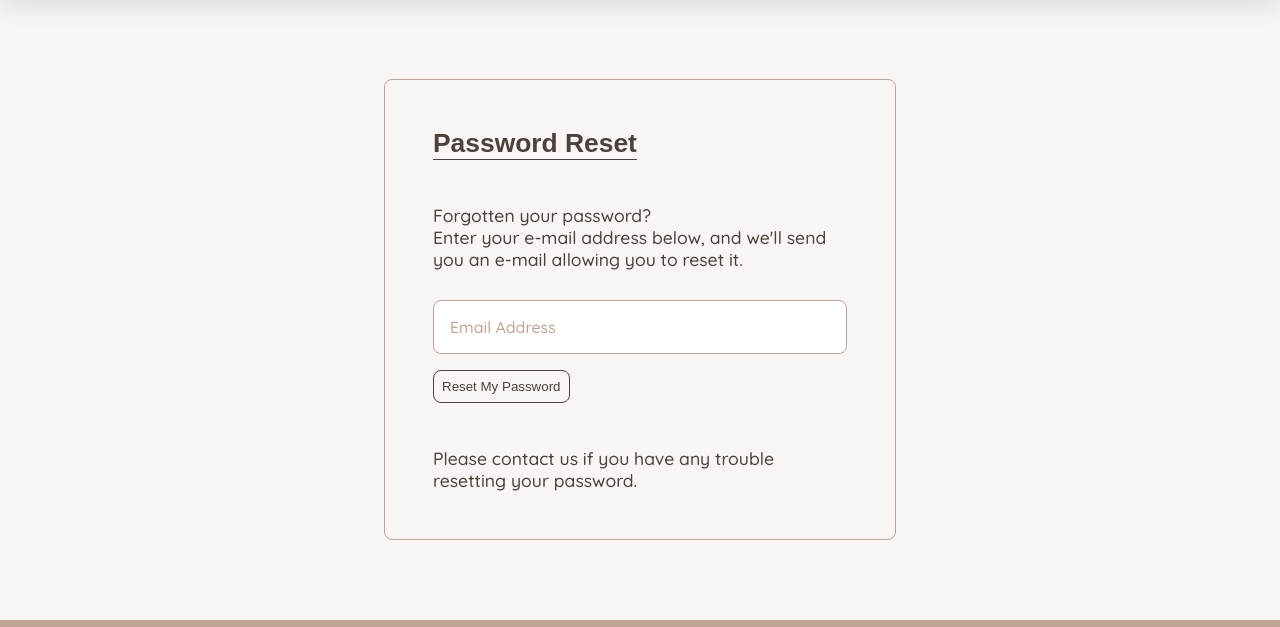
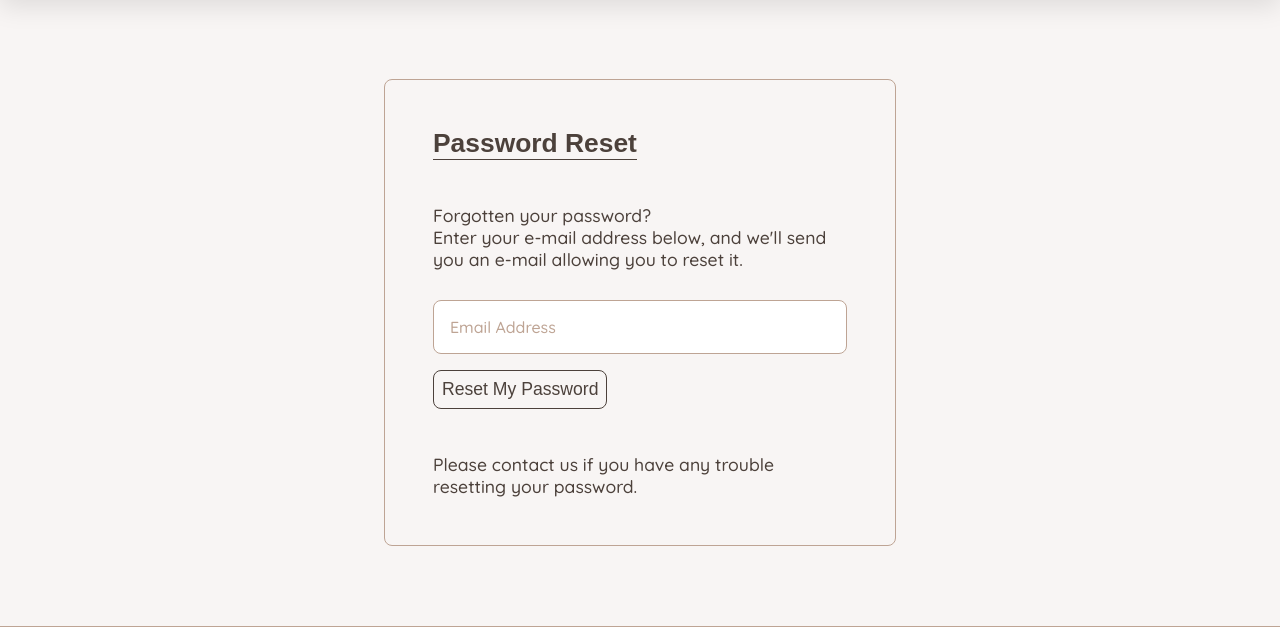
Before and after one commit to radule90/CI_PP_5, a Django app: page /account/password_reset/ in a window 1280 px wide. Shown: the part 97-724 px from the top of the page. Run offline with Django 4.2, Linux system fonts and the light colour scheme; some libraries are stand-ins or nearby versions; some web fonts are replaced.

Commit message:
Change font size of buttons

```diff
--- a/static/css/styles.css
+++ b/static/css/styles.css
@@ -802,6 +802,7 @@ td {
 .btn-cancel {
     background: var(--dark-background);
     color: var(--white);
+    font-size: 1.1rem;
 }
 
 .btn-cancel:hover {
@@ -877,6 +878,7 @@ td {
     border-radius: 0.5rem;
     cursor: pointer;
     width: fit-content;
+    font-size: 1.1rem;
 }
 
 .account-card button:active,
```
